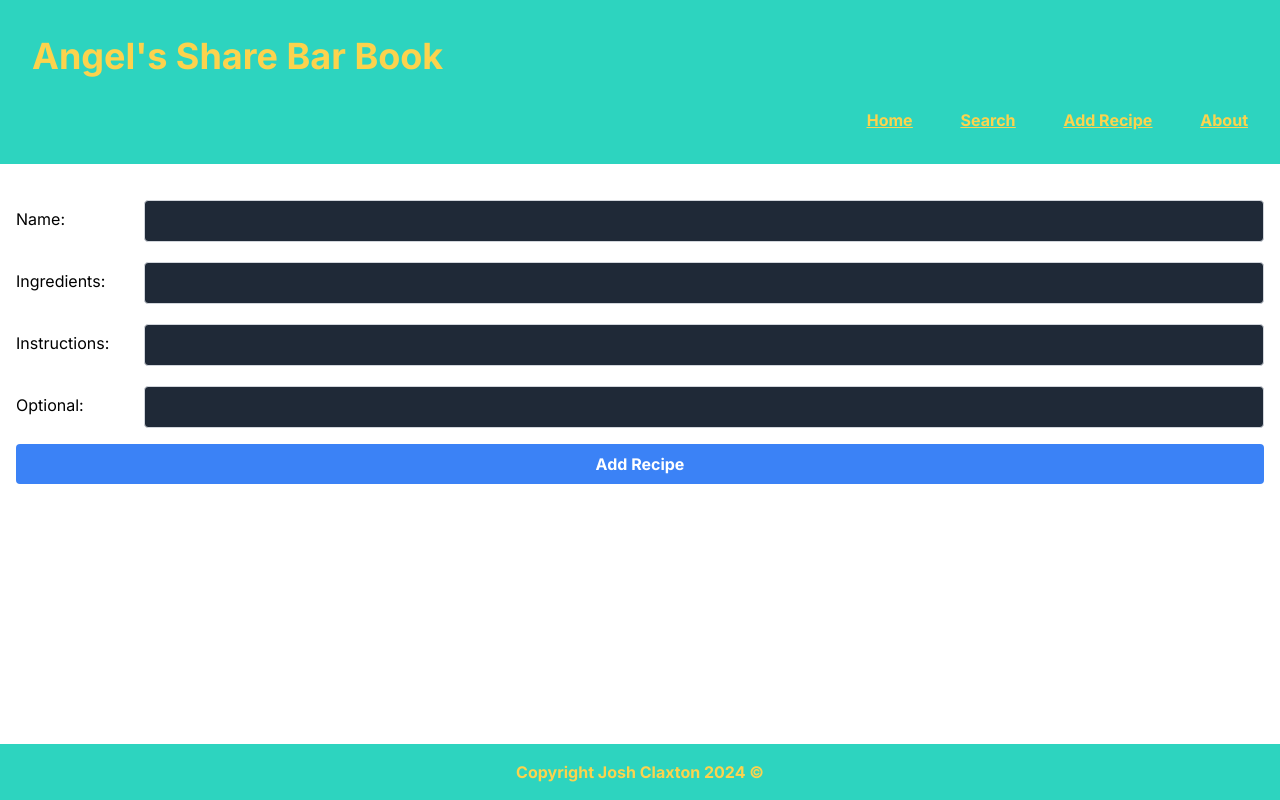
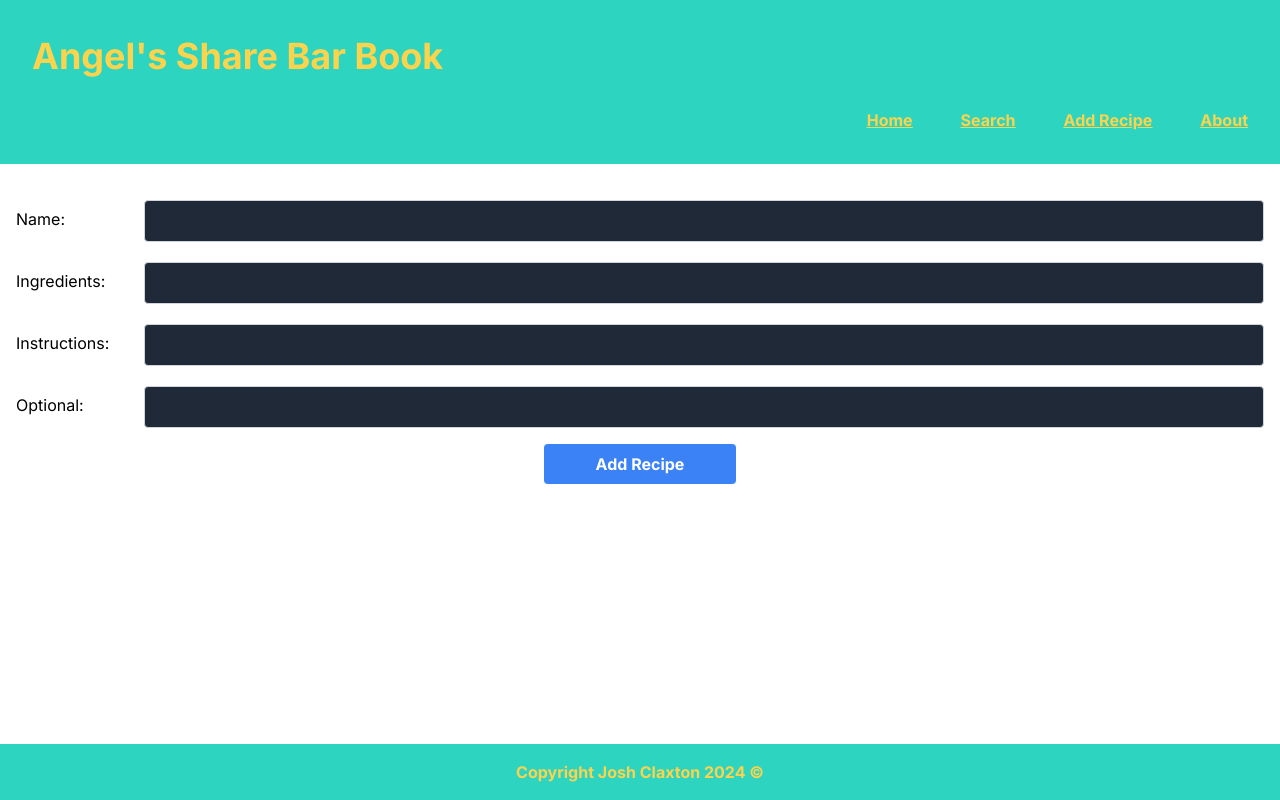
Before and after one commit to bowdumb/angels-share, a Next.js app: page /add-recipe in a window 1280 px wide. Built offline with nearby package versions, Linux system fonts and the light colour scheme.

Commit message:
Made alterations to the submit button on the add recipe page.

```diff
--- a/src/app/add-recipe/page.js
+++ b/src/app/add-recipe/page.js
@@ -70,7 +70,7 @@ export default function addCocktailForm() {
                 </label>
                 <input type="text" name="optional" value={formData.optional} onChange={handleChange} className="flex-1 mt-1 p-2 border border-gray-300 rounded bg-gray-800 text-white" />
             </div>
-            <button type="submit" className="w-full bg-blue-500 hover:bg-blue-700 text-white font-bold py-2 px-4 rounded">Add Recipe</button>
+            <button type="submit" className="w-48 mx-auto bg-blue-500 hover:bg-blue-700 text-white font-bold py-2 px-4 rounded">Add Recipe</button>
         </form>
     );
 }
```
